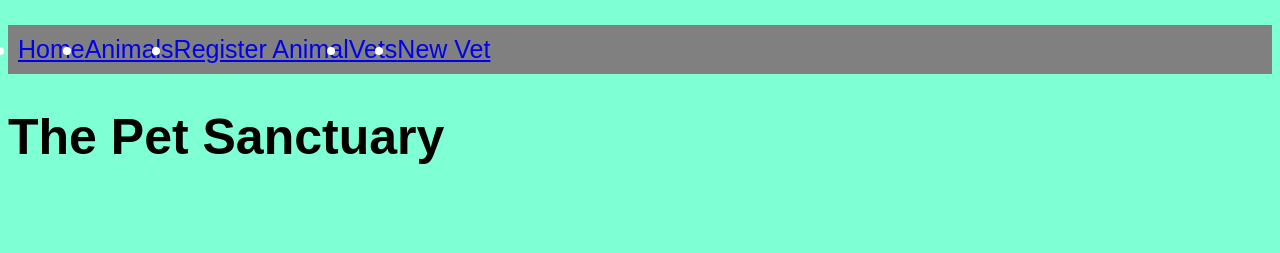
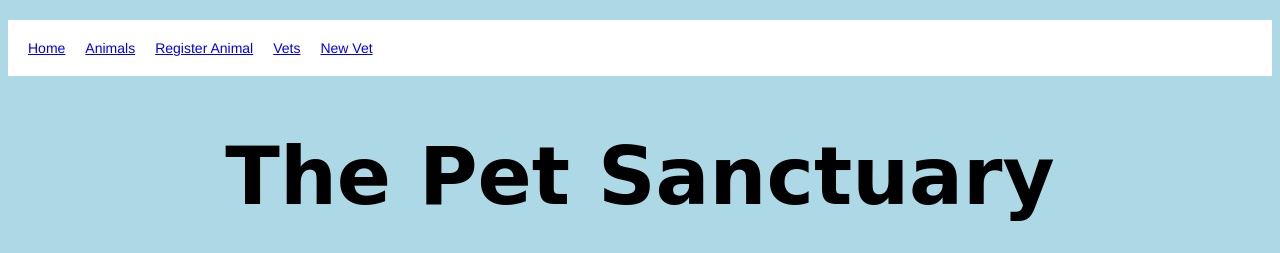
Before and after one commit to DevMcClure/Python-Project---Vet-app, a Flask app: page / in a window 1280 px wide. Shown: the top 253 px of the page. Run offline with Flask 2, Linux system fonts and the light colour scheme.

Commit message:
submission

```diff
--- a/controllers/static/style.css
+++ /dev/null
@@ -1,12 +0,0 @@
-body{
-  font-family: Arial, Helvetica, sans-serif;
-  font-size: 25px;
-  background-color: aquamarine;
-}
-
-.menu{
-    display: flex;
-    padding: 10px;
-    background-color: grey;
-    color: white;
-  }
--- /dev/null
+++ b/static/style.css
@@ -0,0 +1,32 @@
+body{
+  font-family: Arial, Helvetica, sans-serif;
+  font-size: 25px;
+  background-color: lightblue;
+}
+
+.menu{
+    display: flex;
+    padding: 20px;
+    background-color: white;
+    font-size: 20px;
+  }
+
+  .menu li{
+    padding-right: 20px;
+    color: black;
+    list-style: none;
+    font-family: "Helvetica", arial, sans-serif; font-size: 14px;
+  }
+
+
+.landing{ font-family: cursive, apple chancery, cursive;
+font-size: 40px;
+text-align: center;
+}
+
+.doge{
+  display: block;
+  margin-left: auto;
+  margin-right: auto;
+  width: 40%;
+}
--- a/templates/animals/animal_info.html
+++ b/templates/animals/animal_info.html
@@ -1,7 +1,7 @@
 {% extends "base.html" %}
 {% block content %}
 
-<div>
+<div class="animals">
     <p>{{animal.animal_name}}</p>
     <p>{{animal.vet.first_name}} {{animal.vet.second_name}}</p>
     <p>{{animal.date_of_birth}} </p>
--- a/templates/base.html
+++ b/templates/base.html
@@ -6,6 +6,7 @@
   <meta http-equiv="X-UA-Compatible" content="ie=edge">
   <link rel="stylesheet" href="https://stackpath.bootstrapcdn.com/font-awesome/4.7.0/css/font-awesome.min.css" crossorigin="anonymous">
   <link rel="stylesheet" href="{{ url_for('static', filename='style.css') }}">
+
   <title>List of Animals</title>
 </head>
 
--- a/templates/index.html
+++ b/templates/index.html
@@ -1,4 +1,13 @@
 {% extends "base.html" %}
 {% block content %}
+<div class="landing">
 <h1>The Pet Sanctuary</h1>
+</div>
+<div class = "doge">
+    <img src="https://random.dog/1a69853b-8834-4cfe-b625-ef7a54aa5b55.gif" alt="A.Dog">
+</div>
+
+
+
+
 {% endblock %}
```
